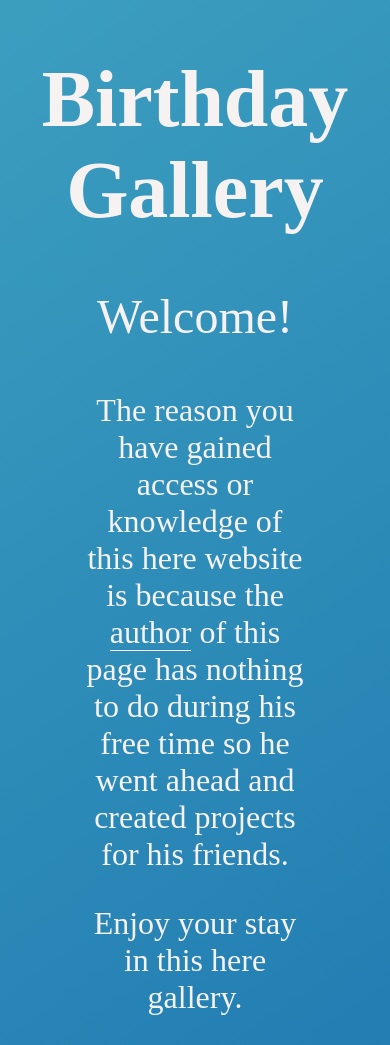
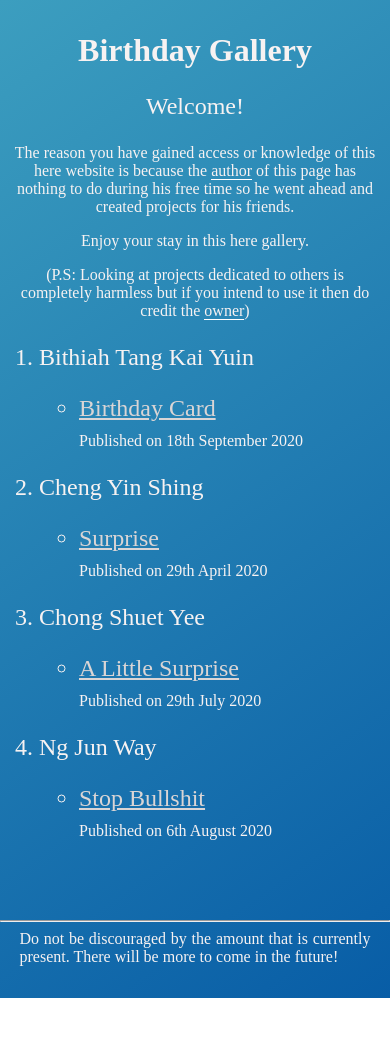
Before and after one commit to jim-low/for-friends, a plain HTML site: page index.html in a window 390 px wide. Shown: the top 1045 px of the page. After the commit the page ends 998 px from the top, so only its background shows below. Drawn offline with Linux system fonts and the light colour scheme.

Commit message:
Added responsiveness for mobile access

```diff
--- a/error404.css
+++ b/error404.css
@@ -6,9 +6,10 @@ html, body {
 }
 
 body {
+	width: 70vw;
+	margin: 0 auto;
 	display: flex;
 	flex-direction: column;
-	/* justify-content: center; */
 	align-items: center;
 }
 
@@ -19,11 +20,11 @@ p {
 
 .errNum {
 	margin-top: 4rem;
-	font-size: 15rem;
+	font-size: 15vw;
 }
 
 .short-desc {
-	font-size: 2rem;
+	font-size: 2vw;
 }
 
 span {
@@ -33,5 +34,5 @@ span {
 
 .long-desc {
 	margin-top: 1.5rem;
-	font-size: 1rem;
+	font-size: 2vw;
 }
--- a/index.css
+++ b/index.css
@@ -82,3 +82,62 @@ hr {
 	text-align: center;
 	margin: 3rem auto;
 }
+
+@media only screen and (max-width: 768px){
+	h1 {
+		font-size: 4rem;
+	}
+
+	.intro p {
+		font-size: 1.75rem;
+	}
+
+	.intro .init {
+		font-size: 2.5rem;
+	}
+
+	.intro .p-s {
+		font-size: 1rem;
+	}
+
+	.reassure {
+		font-size: 1.5rem;
+	}
+}
+
+@media only screen and (max-width: 480px){
+	body {
+		width: 100vw;
+	}
+
+	h1 {
+		font-size: 2rem;
+	}
+
+	.intro {
+		width: 95%;
+	}
+
+	.intro p {
+		font-size: 1rem;
+	}
+
+	.intro .init {
+		font-size: 1.5rem;
+	}
+
+	.opt {
+		font-size: 1.5rem;
+	}
+
+	.publish {
+		font-size: 1rem;
+	}
+
+	.reassure {
+		width: 90%;
+		margin: 0 auto;
+		text-align: justify;
+		font-size: 1rem;
+	}
+}
--- a/junway.css
+++ b/junway.css
@@ -47,6 +47,7 @@ body {
 }
 
 .birthday {
+    position: relative;
     display: none;
     width: 100vw;
     height: 100vh;
@@ -55,9 +56,10 @@ body {
 
 .birthday .card {
     position: absolute;
-    top: 45%;
+    top: 50%;
     left: 50%;
     transform: translate(-50%, -50%);
+    width: 80%;
     text-align: center;
 }
 
@@ -71,7 +73,7 @@ body {
 .birthday .card .para3 {
     position: relative;
     top: 10px;
-    margin: 10px;
+    margin: 5px;
     font-size: 150%;
 }
 
```
Also changed, not shown: yinShing.css (+11 -9 lines), shuetYee.css (line endings or trailing spaces).
